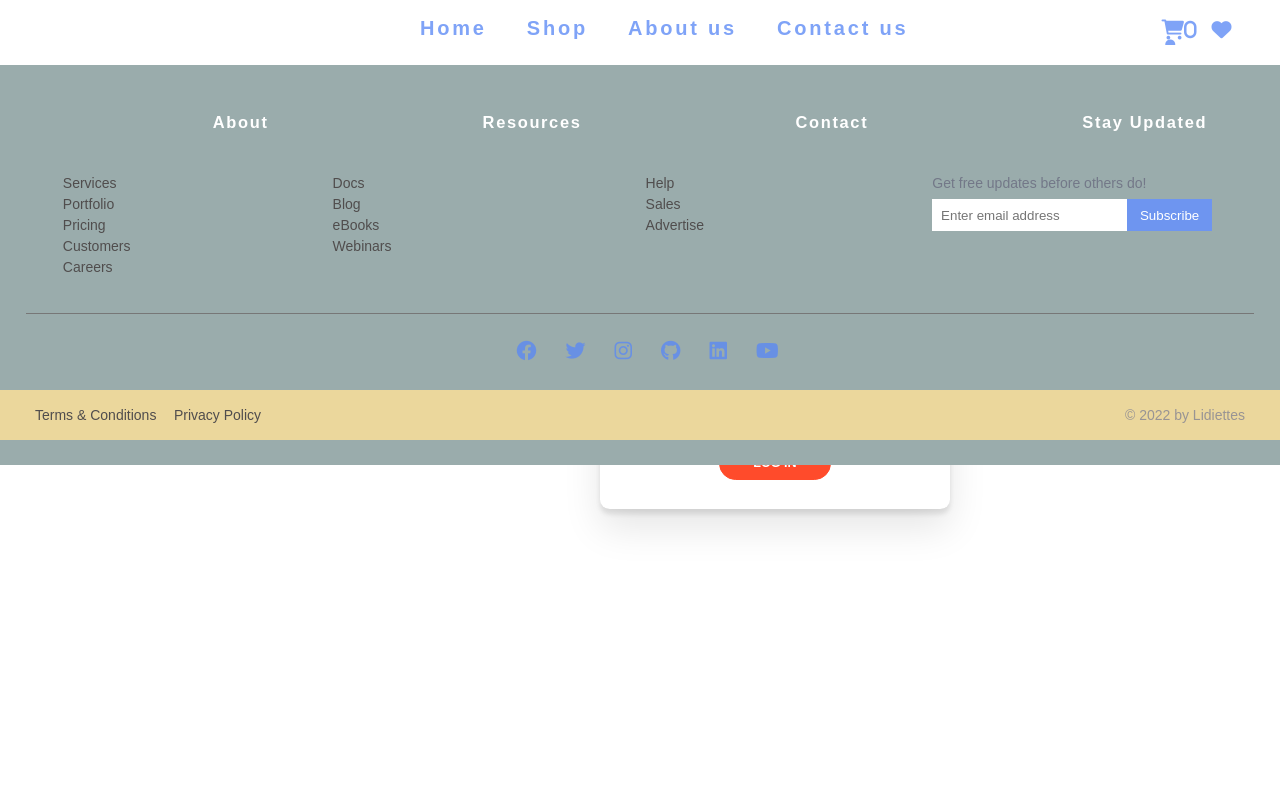
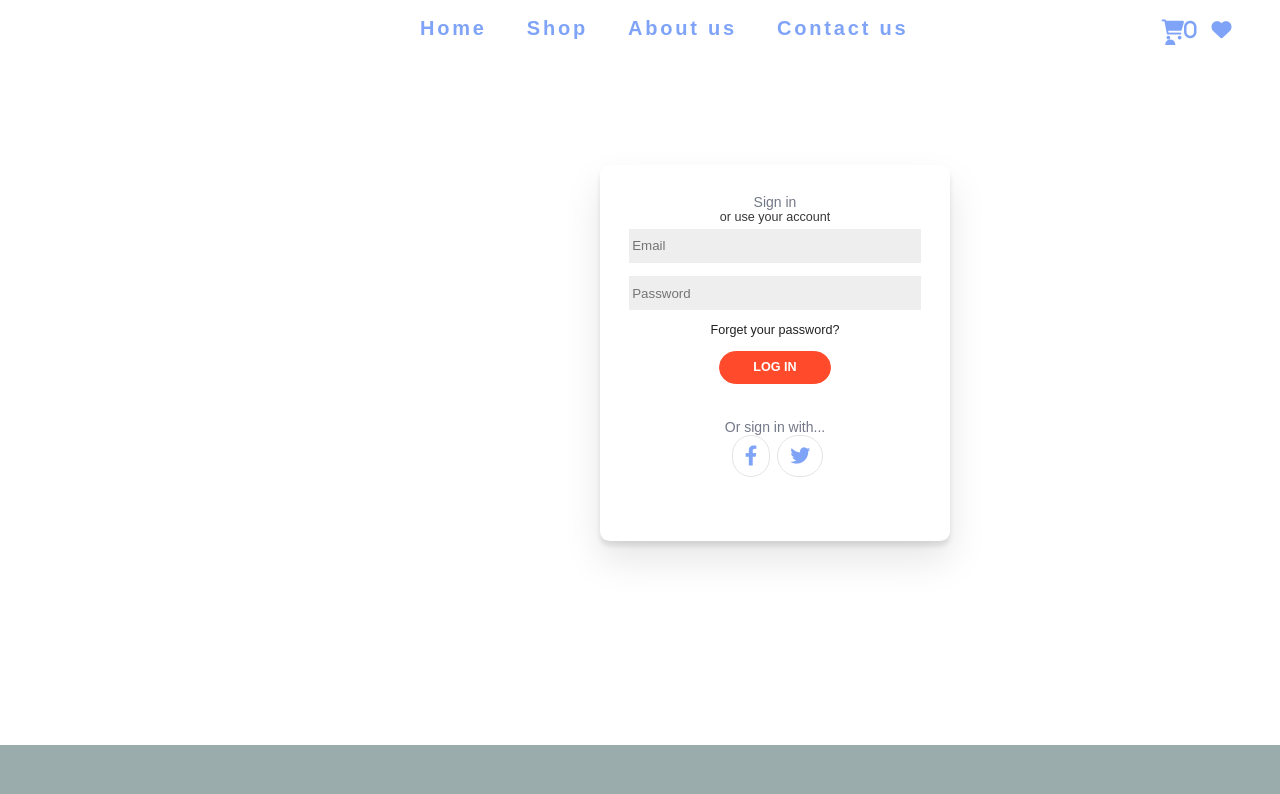
Before and after one commit to lidiettes/react-ecommerce, a React (Create React App) app: page /login in a window 1280 px wide. Shown: the top 794 px of the page. Built offline with nearby package versions, Linux system fonts and the light colour scheme; a web font is replaced by a local one.

Commit message:
arrays always are truthies, cart empty fixed

```diff
--- a/src/components/Footer/Footer.css
+++ b/src/components/Footer/Footer.css
@@ -6,6 +6,7 @@ footer {
 	color: rgb(119, 118, 118);
 	line-height: 1.5;
 	height: 400px;
+	margin-top: 700px;
 }
 
 * {
--- a/src/components/Login/Login.jsx
+++ b/src/components/Login/Login.jsx
@@ -10,12 +10,9 @@ const Login = () => {
 
                 <div className="wrapper">
                     <div className="heading">
-                        {/* <p>Sign in to sync your Saved Items across all your devices.</p> */}
+                        <p>Sign in </p>
                     </div>
-                    <div className="social">
-                        <a href="#" className="social-links"><i className="fa-brands fa-facebook-f"></i></a>
-                        <a href="#" className="social-links"><i className="fa-brands fa-twitter"></i></a>
-                    </div>
+
                     <form action="#" className="form-group">
                         <p className="account-heading">or use your account</p>
                         <input type="text" placeholder="email" className="email" />
@@ -23,6 +20,11 @@ const Login = () => {
                         <a href="#" className="btn btn-forget">Forget your password?</a>
                         <a href="#" type="submit" className="btn btn-primary">log in</a>
                     </form>
+                    <div className="social">
+                    <p>Or sign in with... </p>
+                        <a href="#" className="social-links"><i className="fa-brands fa-facebook-f"></i></a>
+                        <a href="#" className="social-links"><i className="fa-brands fa-twitter"></i></a>
+                    </div>
                 </div>
 
 
--- a/src/components/ProductCart/ProductCart.jsx
+++ b/src/components/ProductCart/ProductCart.jsx
@@ -2,23 +2,35 @@ import React from 'react'
 import './ProductCart.css'
 
 const ProductCart = ({ items, removeCart }) => {
+    console.log();
     return (
-        <>
-            <div >
-                {items && items.map((item, indice) => {   //incluyendo indice solventamos el error de las key iguales
+
+        <div >
+            {
+                items.length > 0  ?
+                    ( items.map((item, indice) => {   //incluyendo indice solventamos el error de las key iguales
                     return (
-                        <div className='containerProductCart' key={indice} >
+                        <div className="containerProductCart" key={indice} >
                             <img className="imgProductCart" src={item.img} alt={item.name} />
-                            <div className='infoProductCart'>{item.name}  {item.price} €
+                            <div className="infoProductCart">{item.name}  {item.price} €
                                 <button className="buttonDelete" type="submit" value='add' onClick={() => { removeCart(indice) }} >Delete</button>
                             </div>
                             <hr />
                         </div>
-                    )
-                }) || "El carrito está vacio"}
-            </div>
-        </>
+                            )
+
+                }))
+
+                : "Your bag is empty"
+
+
+
+            }
+
+        </div>
+
     )
+
 }
 
 export default ProductCart
--- a/src/index.css
+++ b/src/index.css
@@ -1,5 +1,6 @@
 body {
   min-height: 100vh;
+
   display: flex;
   margin: 0;
   font-family: -apple-system, BlinkMacSystemFont, 'Segoe UI', 'Roboto', 'Oxygen',
@@ -13,6 +14,7 @@ body {
 
 main{
   max-height: 1000px;
+  height: 1000px;
 
 }
 code {
```
Also changed, not shown: src/pages/Home.jsx (+1 -6 lines).
